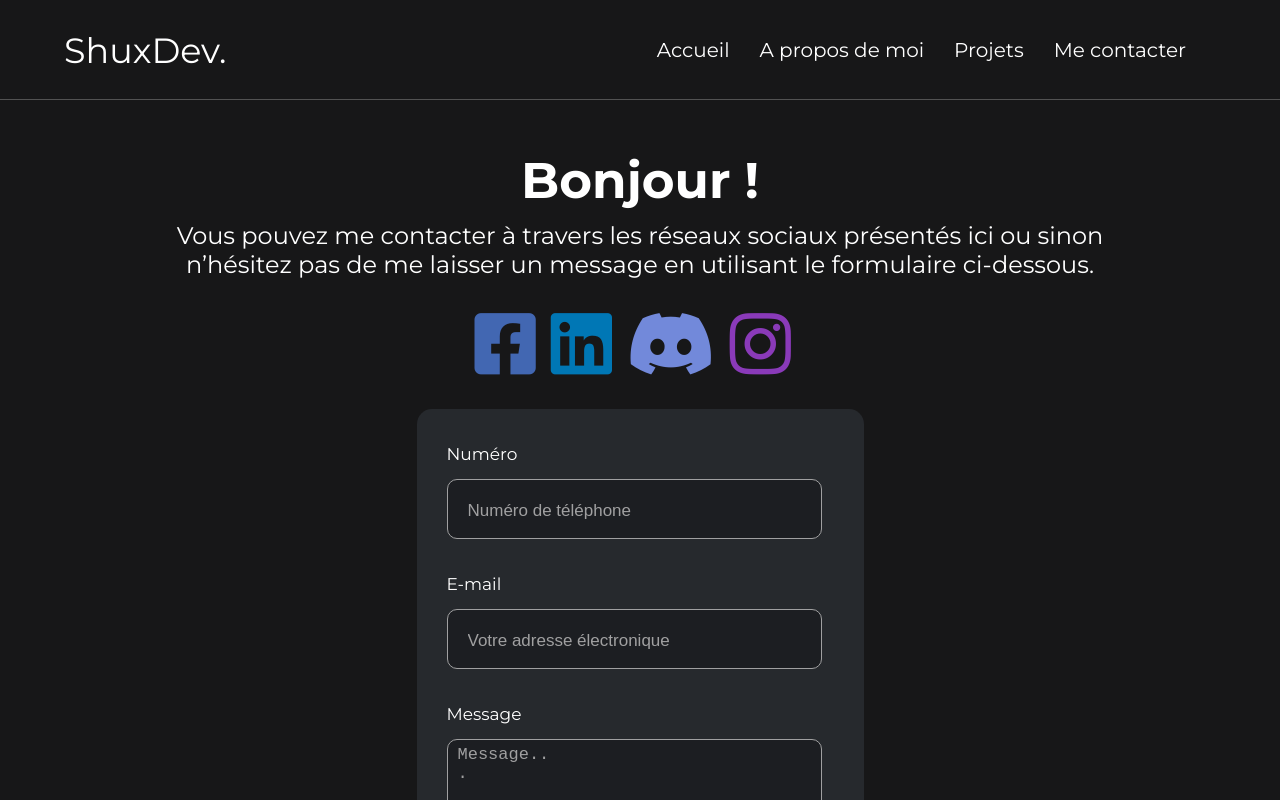
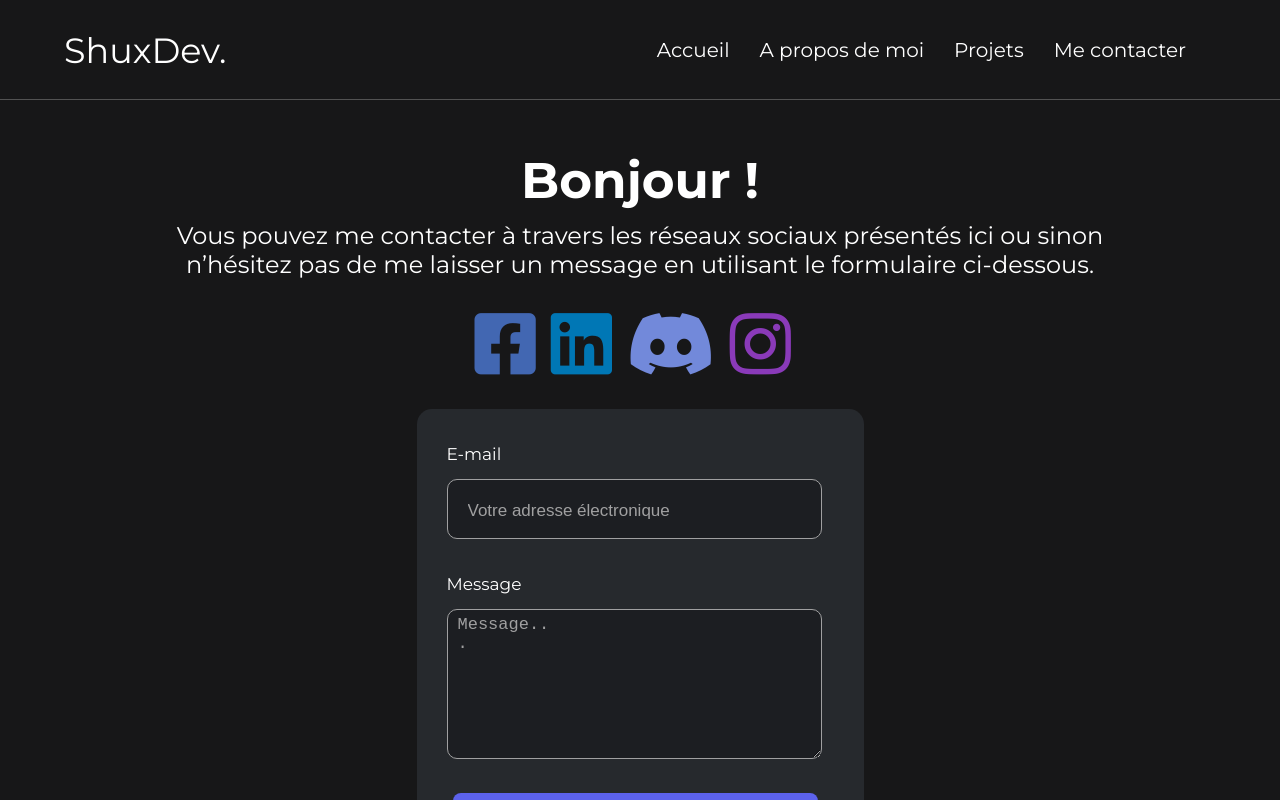
Before and after one commit to PonchHKT/Portfolio, a Next.js app: page /contact in a window 1280 px wide. Shown: the top 800 px of the page. Built offline with nearby package versions, Linux system fonts and the light colour scheme.

Commit message:
Add files via upload

```diff
--- a/pages/contact.js
+++ b/pages/contact.js
@@ -55,10 +55,6 @@ export default function Contact() {
                     <div className={styles.contactBox}>
 
                         <form ref={form} onSubmit={sendEmail}>
-                            <div className={styles.numberforms}>
-                                <h3>Numéro</h3>
-                                <input name="number" type="number" className={styles.inputnumber} placeholder="Numéro de téléphone" minLength="9" onChange={autoComplete} required/>
-                            </div>
 
                             <div className={styles.emailforms}>
                                 <h3>E-mail</h3>
--- a/styles/contact.module.scss
+++ b/styles/contact.module.scss
@@ -42,33 +42,9 @@ main{
     justify-content: center;
             .contactBox{
                 width: 447px;
-                height: 600px;
+                height: 500px;
                 background-color: #26292D;
                 border-radius: 15px;
-                .numberforms{
-                    padding-left: 30px;
-                    padding-top: 35px;
-                    h3{
-                        color: white;
-                        font-size: 17px;
-                        font-weight: normal;
-                        padding-bottom: 15px;
-                    }
-                    .inputnumber{
-                        width: 90%;
-                        height: 60px;
-                        border-radius: 10px;
-                        background-color: #1C1E22;
-                        border: 1px solid #A0A0A1;
-                        color: white;
-                        padding-left: 20px;
-                        font-size: 20px;
-                    }
-                    .inputnumber::placeholder{
-                        color: #A0A0A1;
-                        font-size: 17px;
-                    }
-                }
                 .emailforms{
                     padding-left: 30px;
                     padding-top: 35px;
```
